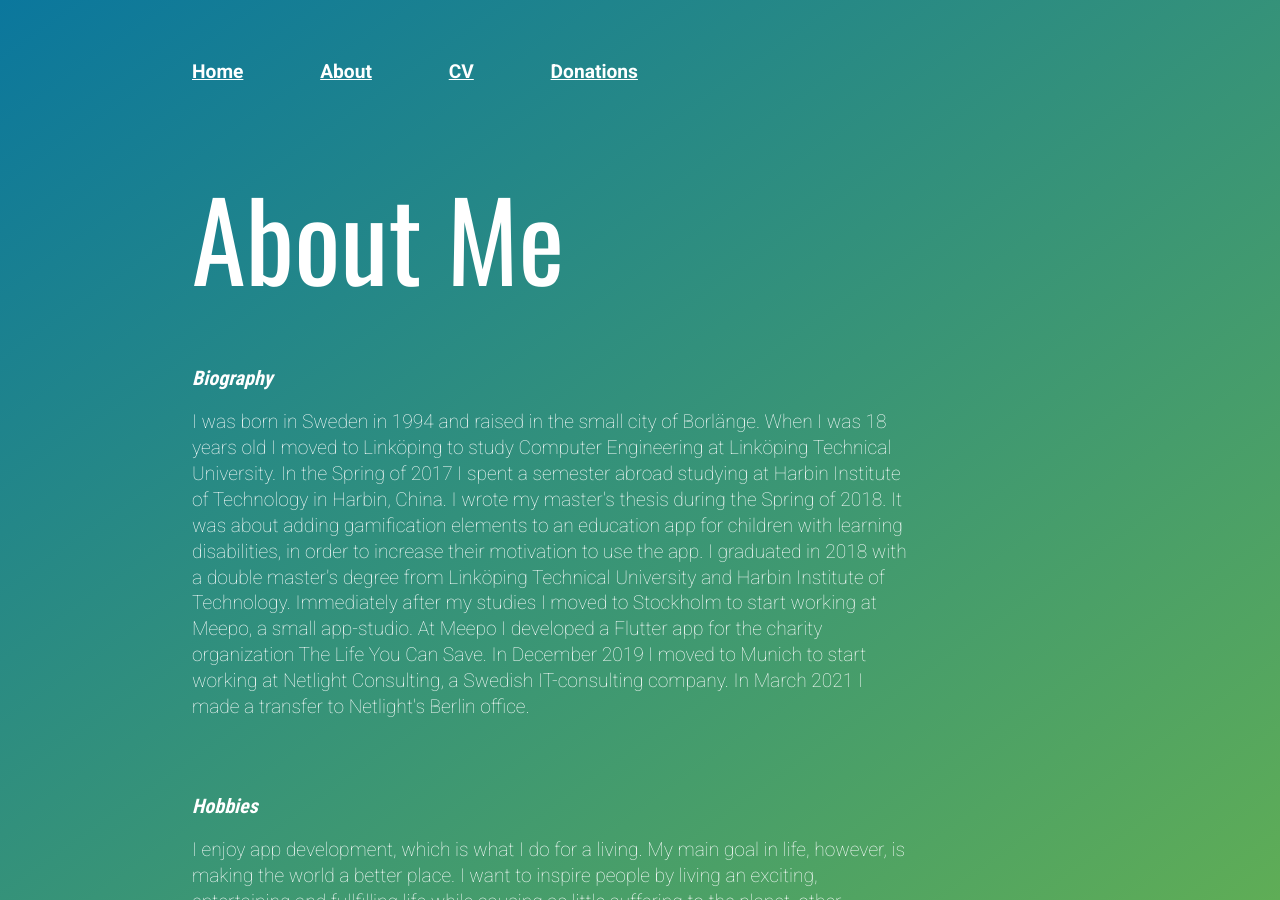
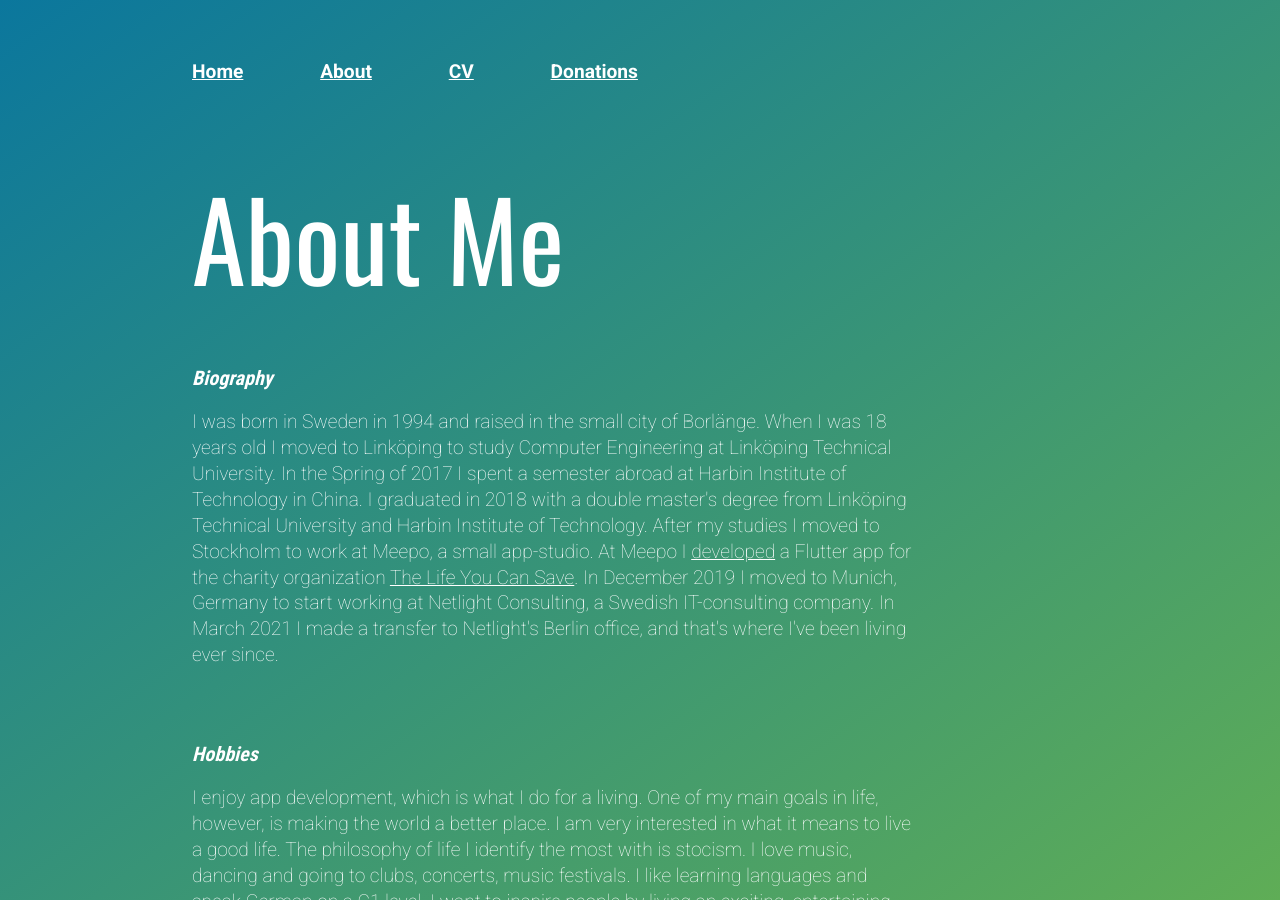
Before and after one commit to molundb/molundb.github.io, a Jekyll site: the page built from about/index.html, in a window 1280 px wide and 900 px high. Built offline with Jekyll 4.4.1, drawn with Linux system fonts in a browser that asks for light colours; some of the changed text lies outside the part shown.

Commit message:
feat: update about me text

```diff
--- a/about/index.html
+++ b/about/index.html
@@ -2,79 +2,60 @@
 layout: default
 title: About
 ---
+
 <div class="about">
   <h1>About Me</h1>
   <h2>Biography</h2>
   <p>
-          I was born in Sweden in 1994 and raised in the small city of Borlänge.
-          When I was 18 years old I moved to Linköping to
-          study Computer Engineering at Linköping Technical University. In the
-          Spring of 2017 I spent a semester abroad studying at Harbin Institute
-          of Technology in Harbin, China. I wrote my master's thesis during the
-          Spring of 2018. It was about adding gamification elements to an
-          education app for children with learning disabilities, in order to increase
-          their motivation to use the app. I graduated in 2018 with a double
-          master's degree from Linköping Technical University and Harbin
-          Institute of Technology. Immediately after my studies I moved to Stockholm
-          to start working at Meepo, a small app-studio. At Meepo I developed a
-          Flutter app for the charity organization The Life You Can Save. In
-          December 2019 I moved to Munich to start working at Netlight
-          Consulting, a Swedish IT-consulting company. In March 2021 I made a transfer to Netlight's Berlin office.
+    I was born in Sweden in 1994 and raised in the small city of Borlänge. When
+    I was 18 years old I moved to Linköping to study Computer Engineering at
+    Linköping Technical University. In the Spring of 2017 I spent a semester
+    abroad at Harbin Institute of Technology in China. I graduated in 2018 with
+    a double master's degree from Linköping Technical University and Harbin
+    Institute of Technology. After my studies I moved to Stockholm to work at
+    Meepo, a small app-studio. At Meepo I <a href="/cv/">developed</a> a Flutter
+    app for the charity organization
+    <a href="https://www.thelifeyoucansave.org/">The Life You Can Save</a>. In
+    December 2019 I moved to Munich, Germany to start working at Netlight
+    Consulting, a Swedish IT-consulting company. In March 2021 I made a transfer
+    to Netlight's Berlin office, and that's where I've been living ever since.
   </p>
-        <br>
-        <br>
+  <br />
+  <br />
   <h2>Hobbies</h2>
   <p class="hobbies">
-          I enjoy app development, which is what I do for a living. My main goal in life, however,
-          is making the world a better place. I
-          want to inspire people by living an exciting, entertaining and
-          fullfilling life while causing as little suffering to the planet,
-          other humans and animals as possible. I have been vegan since June 2016 and like writing <a href="https://www.happycow.net/members/profile/Dandido">reviews</a> for restaurants that I visit. I
-          consider myself an effective altruist and have <a href="/donations/">donated</a> 10 % of my salary to the
-          most effective charities in the world since August 2018.
+    I enjoy app development, which is what I do for a living. One of my main
+    goals in life, however, is making the world a better place. I am very
+    interested in what it means to live a good life. The philosophy of life I
+    identify the most with is stocism. I love music, dancing and going to clubs,
+    concerts, music festivals. I like learning languages and speak German on a
+    C1 level. I want to inspire people by living an exciting, entertaining and
+    fullfilling life while causing as little suffering to the planet, other
+    humans and animals as possible. I have been vegan since June 2016 and like
+    writing
+    <a href="https://www.happycow.net/members/profile/Dandido">reviews</a> for
+    restaurants that I visit. I consider myself an effective altruist and have
+    <a href="/donations/">donated</a> 10 % of my salary to the most effective
+    charities in the world since August 2018.
   </p>
-        <p>
   <div class="hobbies">
     Other hobbies/interests of mine include:
     <ul>
+      <li>Self-improvement</li>
+      <li>Politics</li>
+      <li>Meditation</li>
+      <li>Traveling</li>
       <li>
-                Meditation
+        <a href="https://www.imdb.com/user/ur23509025/ratings?ref_=nv_usr_rt_4"
+          >Movies</a
+        >
       </li>
       <li>
-                Reading
-              </li>
-              <li>
-                Calisthenics
-              </li>
-              <li>
-                Cooking
-              </li>
-              <li>
-                Philosophy
-              </li>
-              <li>
-                Clubbing
-              </li>
-              <li>
-                Languages
-              </li>
-              <li>
-                Politics
-              </li>
-              <li>
-                Couchsurfing
-              </li>
-              <li>
-                Minimalism
-              </li>
-              <li>
-                Running
-              </li>
-              <li>
-                Habits
+        <a
+          href="https://www.goodreads.com/review/list/90441063?sort=date_read&view=reviews"
+          >Reading</a
+        >
       </li>
     </ul>
   </div>
-        </p>
 </div>
-    </div>
--- a/cv/index.html
+++ b/cv/index.html
@@ -14,9 +14,6 @@ title: CV
   <br />
   <br />
   -->
-
-  <br />
-  <br />
 
   <h2>Q3 2022 -</h2>
   <h2 class="role-and-company">
```
Lines whose indentation alone changed are shown as unchanged.
